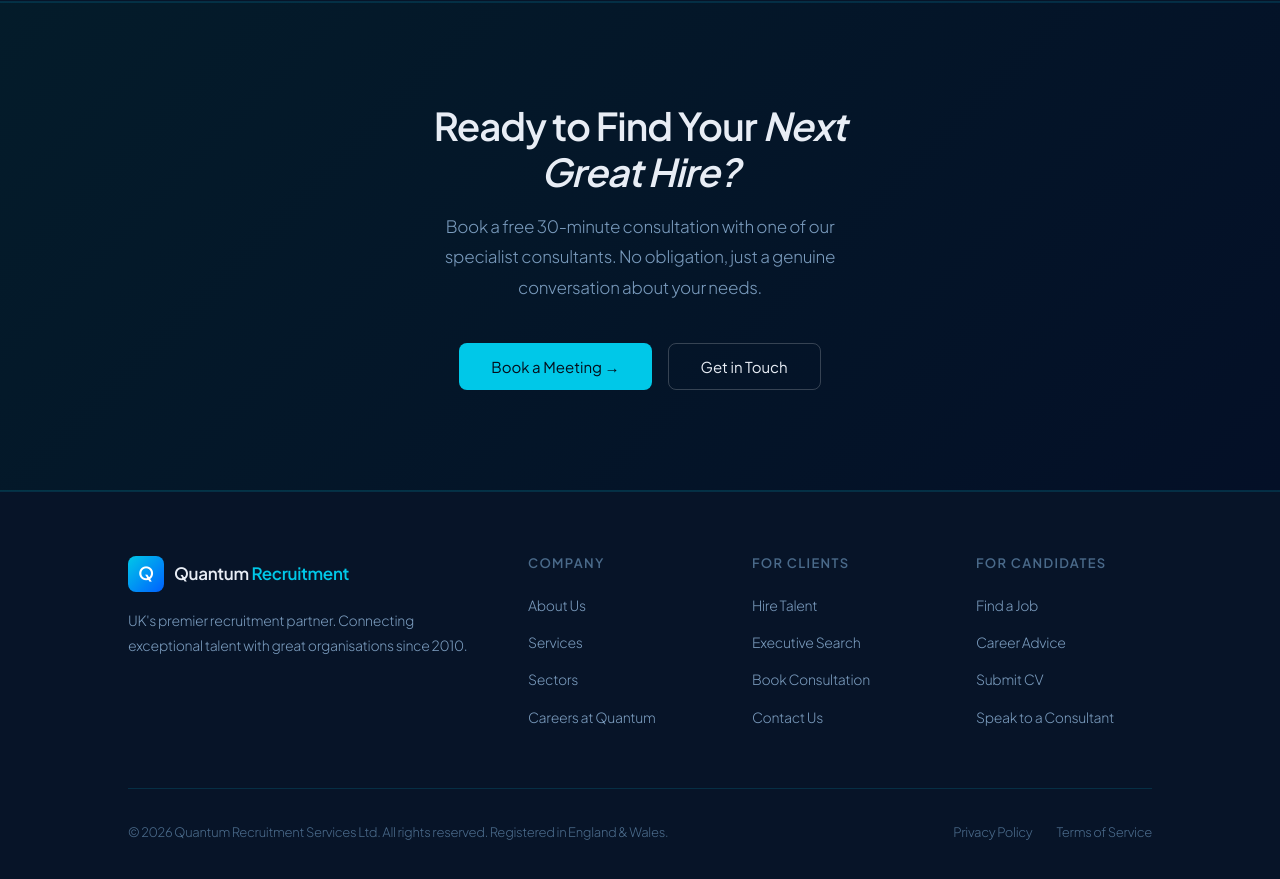
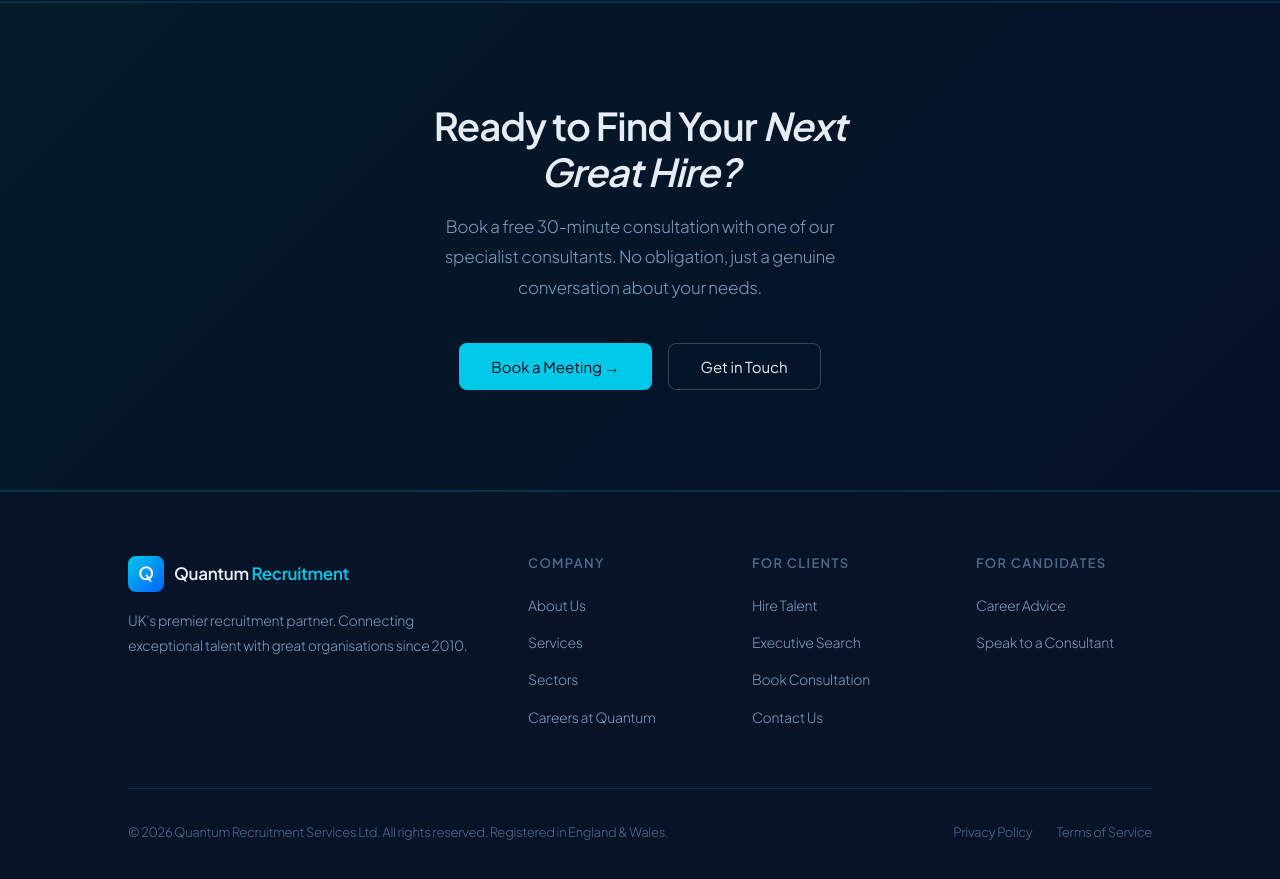
Before and after one commit to yash000017/Quantum-Recruitment-Services, a plain HTML site: page index.html in a window 1280 px wide. Shown: the part 4119-4998 px from the top of the page. Drawn offline with Linux system fonts and the light colour scheme.

Commit message:
removed unnecessary footer

```diff
--- a/index.html
+++ b/index.html
@@ -1264,9 +1264,7 @@
       <div class="footer-col">
         <h4>For Candidates</h4>
         <ul class="footer-links">
-          <li><a onclick="navigate('services')">Find a Job</a></li>
           <li><a onclick="navigate('services')">Career Advice</a></li>
-          <li><a onclick="navigate('services')">Submit CV</a></li>
           <li><a onclick="navigate('contact')">Speak to a Consultant</a></li>
         </ul>
       </div>
```
